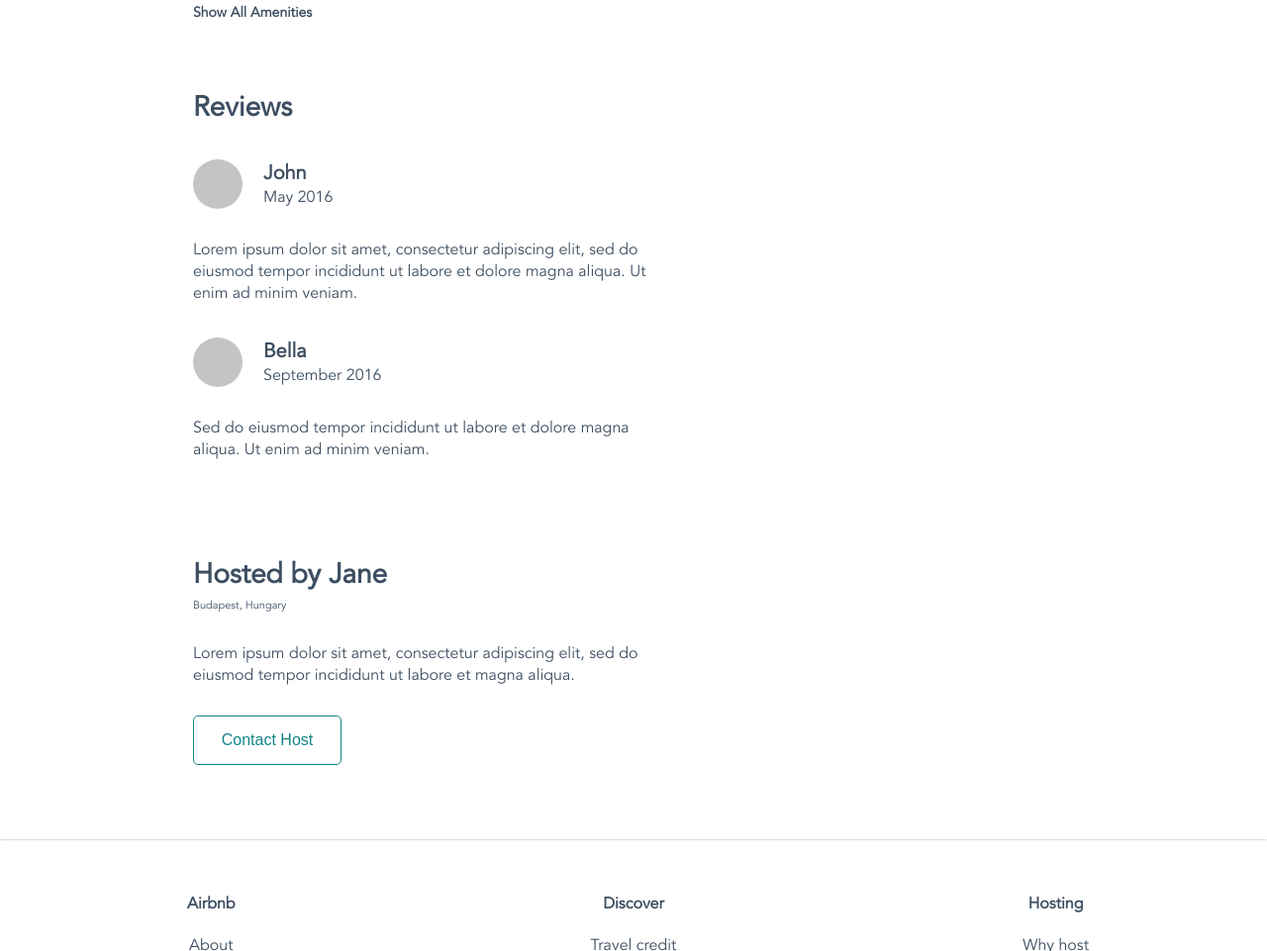
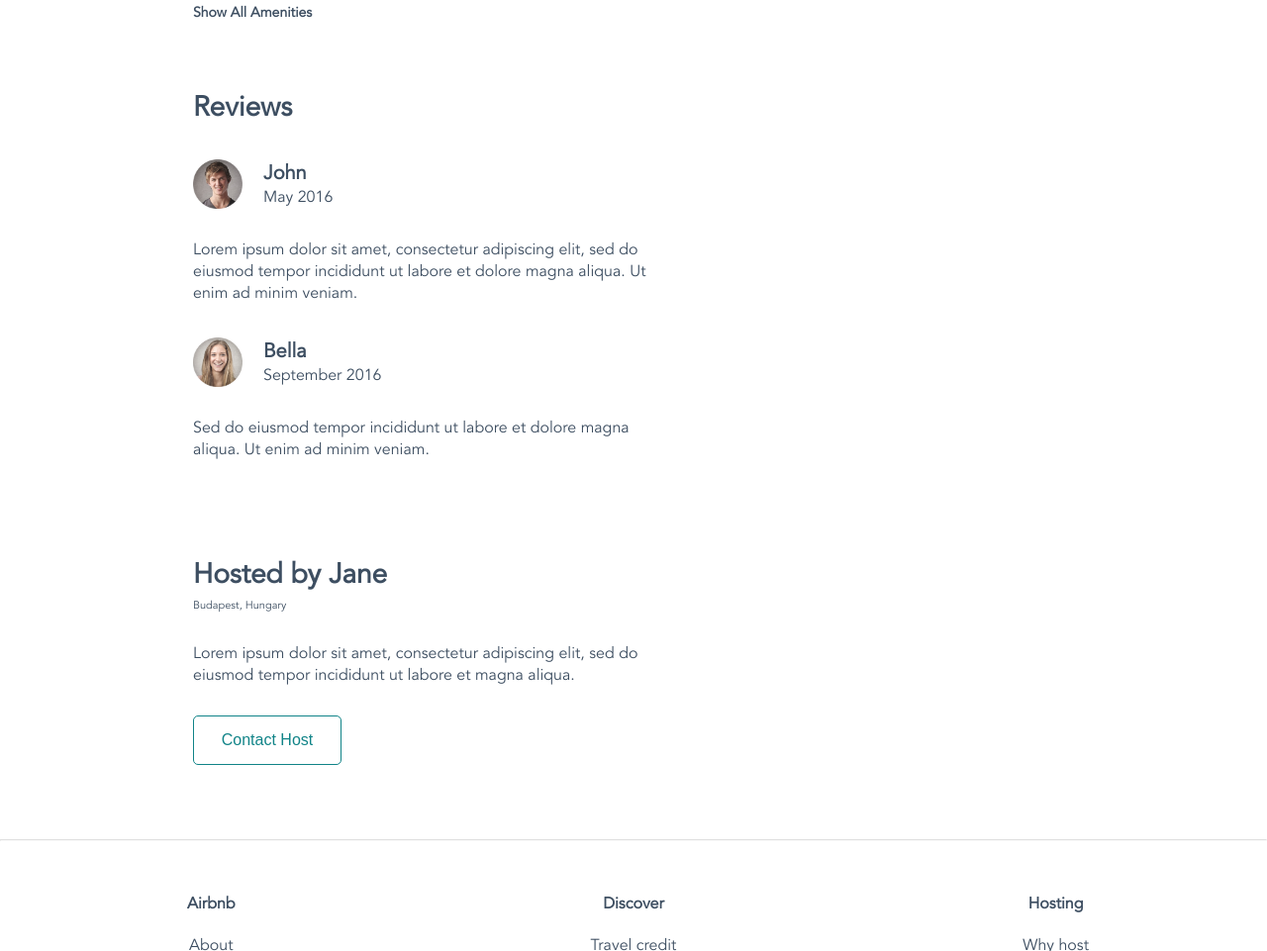
Before and after one commit to jhunt05/airbnb_listing, a plain HTML site: page src/index.html in a window 1280 px wide. Shown: the part 1110-2071 px from the top of the page at 99% size. Drawn offline with Linux system fonts and the light colour scheme; files whose address does not match are found by name.

Commit message:
users photo

```diff
--- a/src/index.html
+++ b/src/index.html
@@ -60,7 +60,9 @@
           <h2 class="main__small-heading">Reviews</h2>
           <div class="main__review">
             <div class="main__review-person">
-              <div class="main__review-photo"></div>
+              <div class="main__review-photo">
+                <img src="./images/user2.jpg" alt="user">
+              </div>
               <div class="main__review-info">
                 <span>John</span>
                 <span class="main__review-date">May 2016</span>
@@ -70,7 +72,9 @@
           </div>
           <div class="main__review">
             <div class="main__review-person">
-              <div class="main__review-photo"></div>
+              <div class="main__review-photo">
+                <img src="./images/user1.jpg" alt="user">
+              </div>
               <div class="main__review-info">
                 <span>Bella</span>
                 <span class="main__review-date">September 2016</span>
--- a/src/styles/style.scss
+++ b/src/styles/style.scss
@@ -163,6 +163,11 @@
       height: 50px;
       border-radius: 50%;
       margin-right: 21px;
+
+      & img {
+        width: inherit;
+        height: inherit;
+      }
     }
 
     &-info {
```
Also changed, not shown: src/images/user1.jpg (added), src/images/user2.jpg (added), src/styles/style.css, 1 other file.
